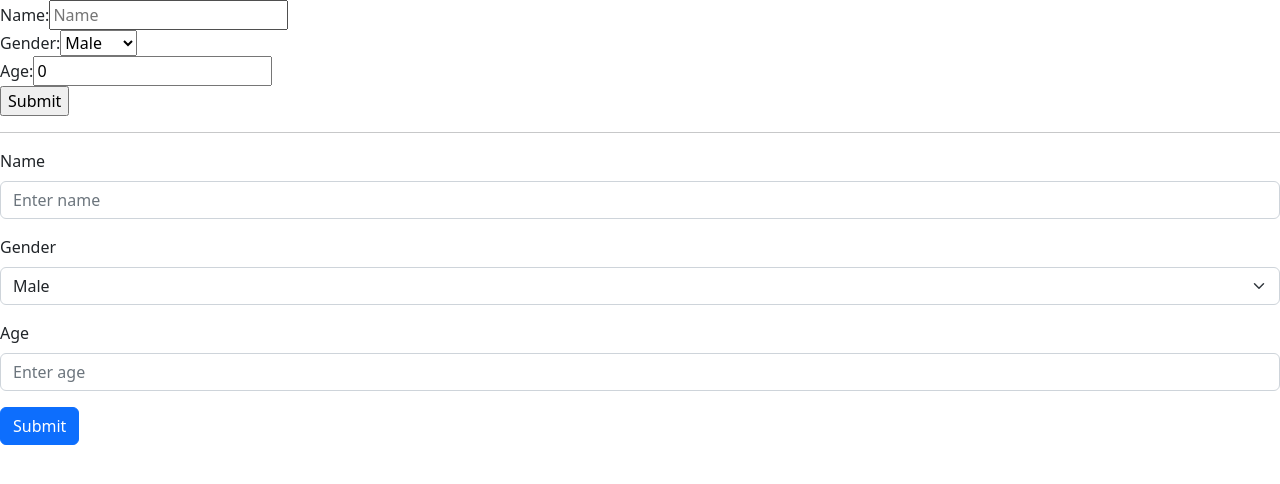
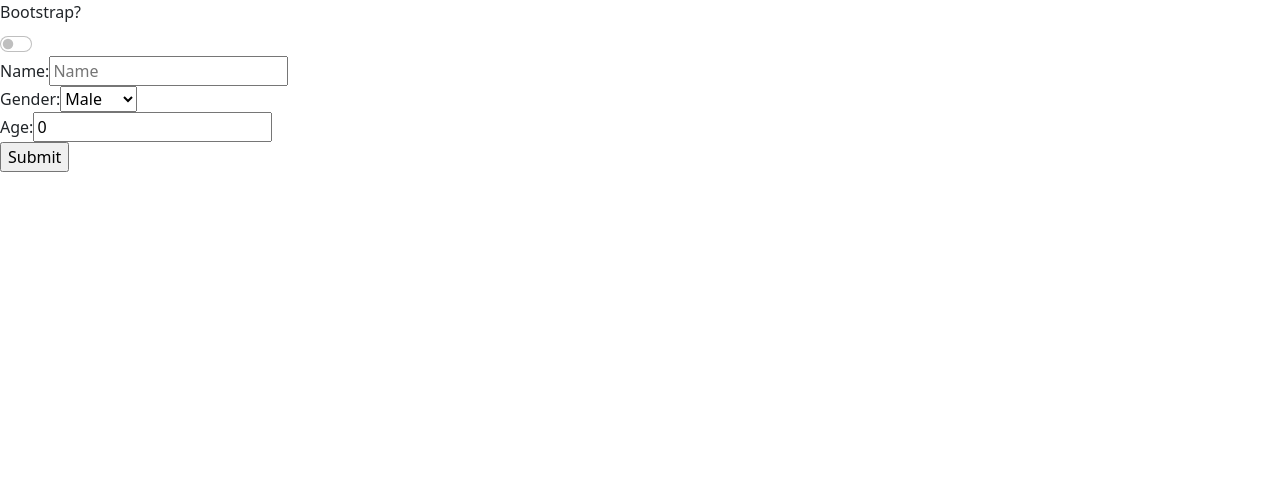
Before and after one commit to leeli0830/MongoDB_Demo, a React (Create React App) app in the folder new-app/: page / in a window 1280 px wide. Shown: the top 484 px of the page. Built offline with nearby package versions, Linux system fonts and the light colour scheme.

Commit message:
Apply bootstrap

```diff
--- a/new-app/src/App.js
+++ b/new-app/src/App.js
@@ -1,6 +1,7 @@
 import {useState} from "react"
 import Form from "react-bootstrap/Form"
 import Button from "react-bootstrap/Button"
+import FormCheck from "react-bootstrap/FormCheck"
 import 'bootstrap/dist/css/bootstrap.min.css'
 import FormGroup from "react-bootstrap/esm/FormGroup"
 
@@ -9,6 +10,7 @@ function App() {
   const [gender, setGender] = useState("")
   const [age, setAge] = useState(0)
   const [submit, setSubmit] = useState(false)
+  const [bootstrap, setBootstrap] = useState(false)
 
   const handleNameChange = (event) => {
     setName(event.target.value)
@@ -44,30 +46,18 @@ function App() {
     event.preventDefault()
     console.log(event.target)
   }
+
+  const handleCheckbox = (event) => {
+    setBootstrap(!bootstrap)
+  }
   return (
   <div>
+    <Form.Group>
+      <Form.Label>Bootstrap?</Form.Label>
+      <Form.Check type="switch" onChange={handleCheckbox}></Form.Check>
+    </Form.Group>
     {submit ? <h1>Thank you for submitting your information</h1> :
-      <form onSubmit={handleSubmit}>
-        <label>
-          Name:
-          <input name="name" placeholder="Name" type="text" value={name} onChange={handleNameChange}></input>
-        </label><br />
-        <label>
-          Gender:
-          <select name="gender" value={gender} onChange={handleGenderChange}>
-            <option value="Male">Male</option>
-            <option value="Female">Female</option>
-          </select>
-        </label><br />
-        <label>
-          Age:
-          <input name="age" placeholder="Age" type="number" value={age} onChange={handleAgeChange}></input>
-        </label><br />
-        <input type="submit" value="Submit"></input>
-      </form>
-    }
-    <hr />
-    <form onSubmit={handleSubmit}>
+      bootstrap ? <form onSubmit={handleSubmit}>
       <Form.Group className="mb-3" controlId="name">
         <Form.Label>Name</Form.Label>
         <Form.Control type="text" placeholder="Enter name"/>
@@ -87,6 +77,25 @@ function App() {
         Submit
       </Button>
     </form>
+      : <form onSubmit={handleSubmit}>
+        <label>
+          Name:
+          <input name="name" placeholder="Name" type="text" value={name} onChange={handleNameChange}></input>
+        </label><br />
+        <label>
+          Gender:
+          <select name="gender" value={gender} onChange={handleGenderChange}>
+            <option value="Male">Male</option>
+            <option value="Female">Female</option>
+          </select>
+        </label><br />
+        <label>
+          Age:
+          <input name="age" placeholder="Age" type="number" value={age} onChange={handleAgeChange}></input>
+        </label><br />
+        <input type="submit" value="Submit"></input>
+      </form>
+    }
     </div>
   );
 }
```
